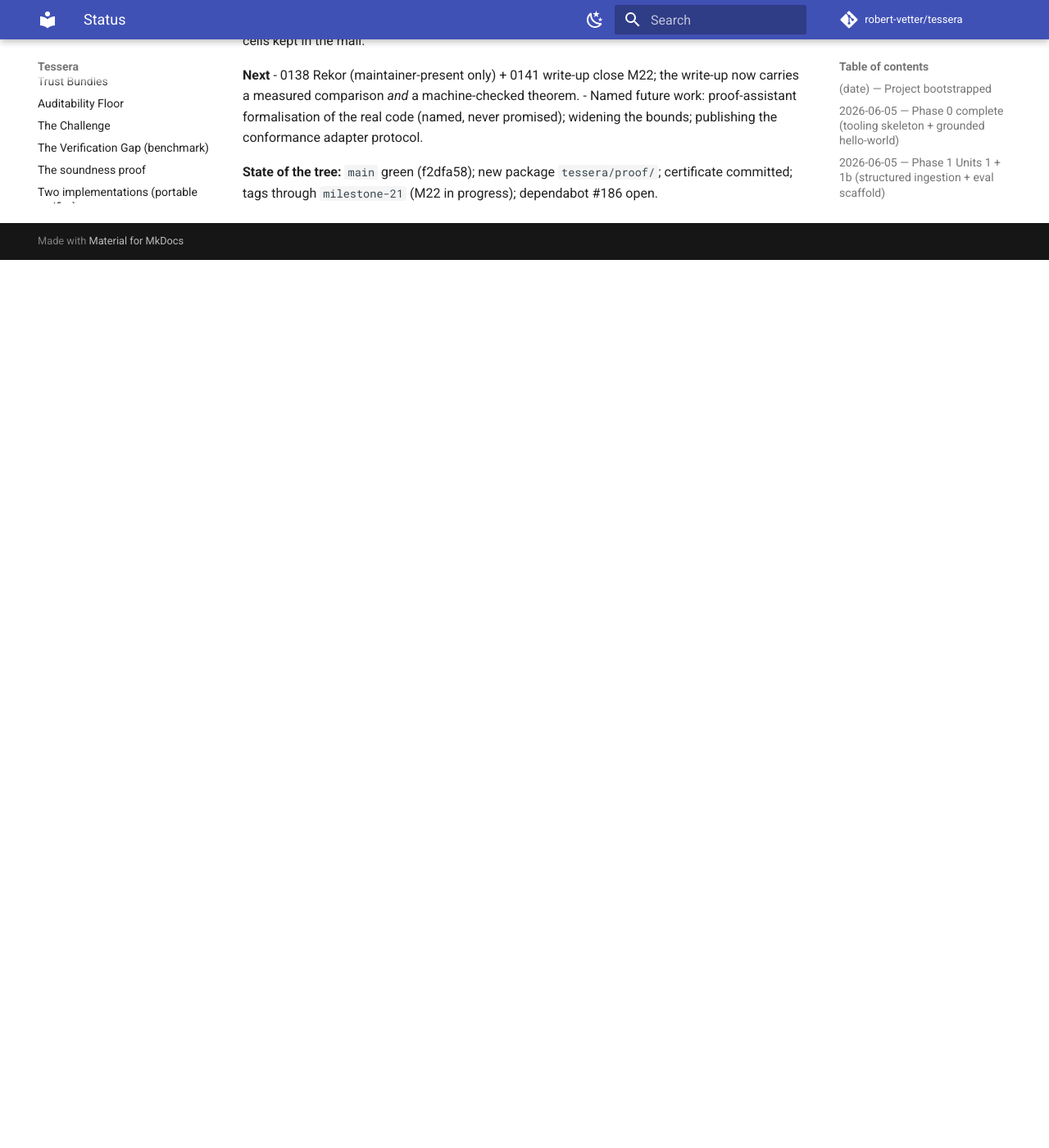
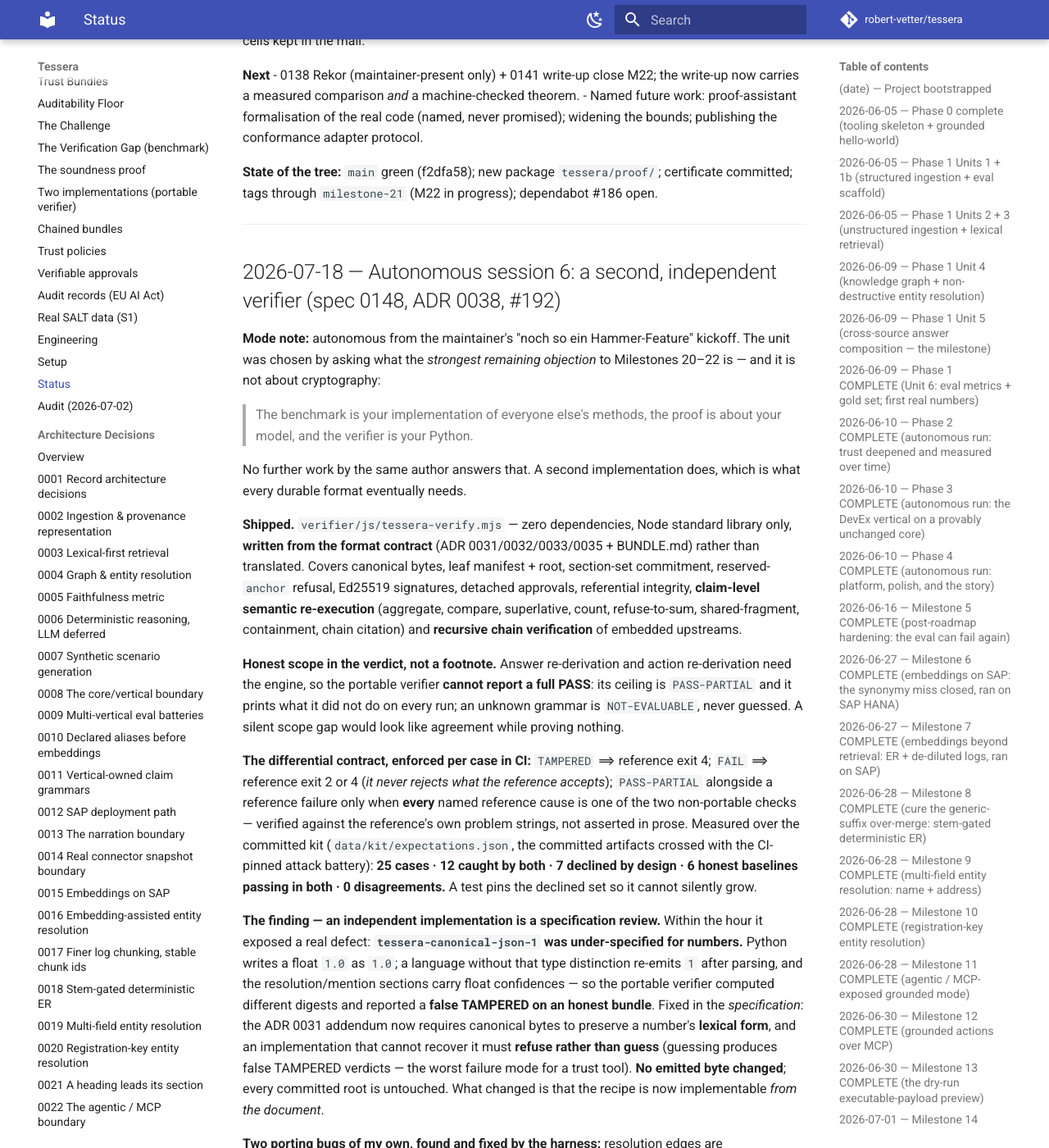
Before and after one commit to robert-vetter/tessera, an MkDocs documentation site: the page built from docs/STATUS.md, in a window 1280 px wide and 1400 px high, scrolled down 64860 px. Shown: the whole window at 82% size. Built offline with MkDocs 1.6.1 and Material for MkDocs 9.7.7, drawn with Linux system fonts in a browser that asks for light colours; comment, search, counter and statistics services are not loaded; before the commit the page ends 65177 px from its top, so only the background shows below that; some of the changed text lies outside the part shown.

Commit message:
docs: wrap the portable-verifier session (STATUS + CHANGELOG) (#193)
Records why the unit was chosen (the strongest remaining objection is
single authorship, not cryptography), the measured cross-implementation
result, the canonicalisation defect the second implementation exposed in
the format spec, and the two porting bugs the harness caught.

Co-authored-by: Claude Fable 5 <noreply@anthropic.com>

```diff
--- a/docs/STATUS.md
+++ b/docs/STATUS.md
@@ -3242,3 +3242,79 @@ benchmark as setup, both losing cells kept in the mail.
 **State of the tree:** `main` green (f2dfa58); new package
 `tessera/proof/`; certificate committed; tags through `milestone-21` (M22
 in progress); dependabot #186 open.
+
+---
+
+## 2026-07-18 — Autonomous session 6: a second, independent verifier (spec 0148, ADR 0038, #192)
+
+**Mode note:** autonomous from the maintainer's "noch so ein Hammer-Feature"
+kickoff. The unit was chosen by asking what the *strongest remaining
+objection* to Milestones 20–22 is — and it is not about cryptography:
+
+> The benchmark is your implementation of everyone else's methods, the
+> proof is about your model, and the verifier is your Python.
+
+No further work by the same author answers that. A second implementation
+does, which is what every durable format eventually needs.
+
+**Shipped.** `verifier/js/tessera-verify.mjs` — zero dependencies, Node
+standard library only, **written from the format contract** (ADR
+0031/0032/0033/0035 + BUNDLE.md) rather than translated. Covers canonical
+bytes, leaf manifest + root, section-set commitment, reserved-`anchor`
+refusal, Ed25519 signatures, detached approvals, referential integrity,
+**claim-level semantic re-execution** (aggregate, compare, superlative,
+count, refuse-to-sum, shared-fragment, containment, chain citation) and
+**recursive chain verification** of embedded upstreams.
+
+**Honest scope in the verdict, not a footnote.** Answer re-derivation and
+action re-derivation need the engine, so the portable verifier **cannot
+report a full PASS**: its ceiling is `PASS-PARTIAL` and it prints what it
+did not do on every run; an unknown grammar is `NOT-EVALUABLE`, never
+guessed. A silent scope gap would look like agreement while proving
+nothing.
+
+**The differential contract, enforced per case in CI:** `TAMPERED` ⟹
+reference exit 4; `FAIL` ⟹ reference exit 2 or 4 (*it never rejects what
+the reference accepts*); `PASS-PARTIAL` alongside a reference failure only
+when **every** named reference cause is one of the two non-portable checks
+— verified against the reference's own problem strings, not asserted in
+prose. Measured over the committed kit (`data/kit/expectations.json`, the
+committed artifacts crossed with the CI-pinned attack battery): **25 cases
+· 12 caught by both · 7 declined by design · 6 honest baselines passing in
+both · 0 disagreements.** A test pins the declined set so it cannot
+silently grow.
+
+**The finding — an independent implementation is a specification review.**
+Within the hour it exposed a real defect: **`tessera-canonical-json-1` was
+under-specified for numbers.** Python writes a float `1.0` as `1.0`; a
+language without that type distinction re-emits `1` after parsing, and the
+resolution/mention sections carry float confidences — so the portable
+verifier computed different digests and reported a **false TAMPERED on an
+honest bundle**. Fixed in the *specification*: the ADR 0031 addendum now
+requires canonical bytes to preserve a number's **lexical form**, and an
+implementation that cannot recover it must **refuse rather than guess**
+(guessing produces false TAMPERED verdicts — the worst failure mode for a
+trust tool). **No emitted byte changed**; every committed root is
+untouched. What changed is that the recipe is now implementable *from the
+document*.
+
+**Two porting bugs of my own, found and fixed by the harness:** resolution
+edges are `node_a`/`node_b` (I had guessed `left`/`right`, which made every
+entity a singleton and broke the compare grammar), and the approval check
+compared a source-preserving number against a plain `1`.
+
+**Eval:** six lines byte-identical; gate green (823 tests, +10); mypy
+strict; mkdocs strict; **`src/tessera/` completely untouched** — this unit
+adds no Python at all. CI gained a pinned Node step (SHA verified against
+the GitHub API rather than guessed).
+
+**Next**
+- 0138 Rekor (maintainer-present only) + 0141 write-up close M22; the
+  write-up now carries a measured comparison, a machine-checked theorem
+  **and** a cross-implementation result.
+- Named future work: a third implementation (Rust/Go); publishing the
+  format as an RFC-style document so the contract stands alone.
+
+**State of the tree:** `main` green (8c84fe4); new top-level `verifier/`;
+kit committed; tags through `milestone-21` (M22 in progress); dependabot
+#186 open.
```
Also changed, not shown: CHANGELOG.md (+24 -0 lines).
